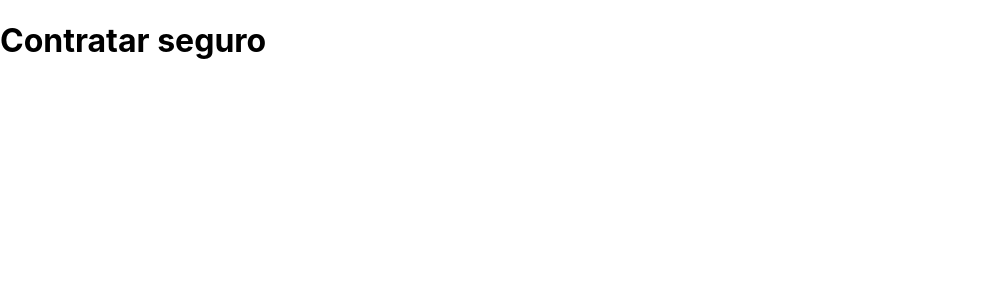
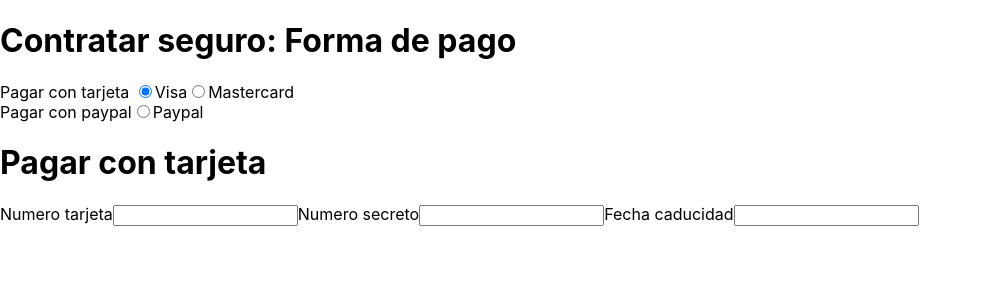
Before and after one commit to AlexanderAlvarezMarques/GS1-Final-Project, a React (Create React App) app: page /contratarSeguro in a window 1280 px wide. Shown: the top 300 px of the page, without its empty margins (0-981 px from the left). Built offline with nearby package versions, Linux system fonts and the light colour scheme; no server answers.

Commit message:
hecho que se vean los componentes de pagos desde contratar seguro

```diff
--- a/src/componentes/ContratarSeguro.js
+++ b/src/componentes/ContratarSeguro.js
@@ -1,4 +1,6 @@
-import React from 'react';
+import React , { useState } from 'react';
+import PayTarjet from './PayTarjet'
+import Paypal from './Paypal'
 
 const ContratarSeguro = () => {
 
@@ -11,11 +13,62 @@ const ContratarSeguro = () => {
     //luego redireccionar a la pagina principal
 
 
+
+    // state para los campos del formulario
+    const [data, setData] = useState({
+      tipo : 'visa',
+    });
+
+    const {tipo} = data
+    const [error, actualizarError] = useState(false);
+
+    // actualizar campos del formulario
+    const actualizarState = e => {
+        setData({
+            ...data,
+            [e.target.name] : e.target.value
+        })
+    }
+
+
     return(
         <>
-            <h1>Contratar seguro</h1>
+            <h1>Contratar seguro: Forma de pago</h1>
 
+            <div>
+                <label>Pagar con tarjeta </label>
+                <input
+                    type="radio"
+                    name="tipo"
+                    value="visa"
+                    checked={tipo === "visa"}
+                    onChange={actualizarState}
+                />
+                Visa
 
+                <input
+                    type="radio"
+                    name="tipo"
+                    value="mastercard"
+                    checked={tipo === "mastercard"}
+                    onChange={actualizarState}
+                />
+                Mastercard
+            </div>
+
+            <div>
+                <label>Pagar con paypal</label>
+                <input
+                    type="radio"
+                    name="tipo"
+                    value="paypal"
+                    checked={tipo === "paypal"}
+                    onChange={actualizarState}
+                />
+                Paypal
+            </div>
+
+            {tipo === 'visa' || tipo === 'mastercard' ? <PayTarjet /> : <Paypal />}
 
         </>
     )
--- a/src/componentes/PayTarjet.js
+++ b/src/componentes/PayTarjet.js
@@ -1,4 +1,4 @@
-import React from 'react';
+import React, { useState }  from 'react';
 
 const PayTarjet = () => {
 
--- a/src/componentes/Paypal.js
+++ b/src/componentes/Paypal.js
@@ -1,6 +1,49 @@
-import React from 'react';
+import React, { useState }  from 'react';
 
-const Paypal = () => (
+const Paypal = () => {
 
-);
+
+    //state para los campos del formulario
+    const [data, setData] = useState({
+        correo : '',
+        contraseña : '',
+    });
+
+
+    const {correo,contraseña} = data;
+    // estado para validaciones
+    const [error, actualizarError] = useState(false);
+
+    // actualizar campos del formulario
+    const actualizarState = e => {
+        setData({
+            ...data,
+            [e.target.name] : e.target.value
+        })
+    }
+
+
+
+    return(
+    <>
+    <h1>Pagar con Paypal</h1>
+    <form>
+        <label>Correo</label>
+        <input
+            type="text"
+            name="correo"
+            value={correo}
+            onChange={actualizarState}
+        ></input>
+
+        <label>Contraseña</label>
+        <input
+            type="text"
+            name="contraseña"
+            value={contraseña}
+            onChange={actualizarState}
+        ></input>
+    </form>
+    </>
+)};
 export default Paypal ;
--- a/src/componentes/PriceEstimate.js
+++ b/src/componentes/PriceEstimate.js
@@ -11,9 +11,6 @@ import { Link } from 'react-router-dom';
 //import {auth, firestore} from '../firebaseConfig';
 
 const PriceEstimate = () => {
-
-    //para rediccionar
-    //let history = useHistory();
 
     const [resumen, guardarResumen] = useState({
         cotizacion: 0,
```
